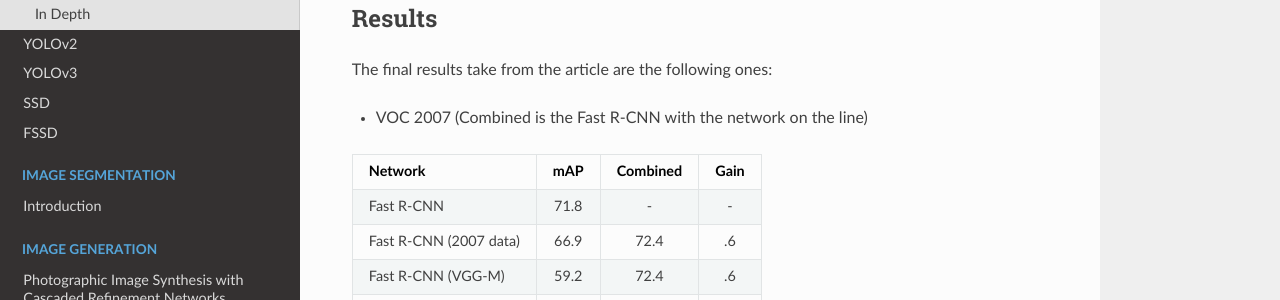
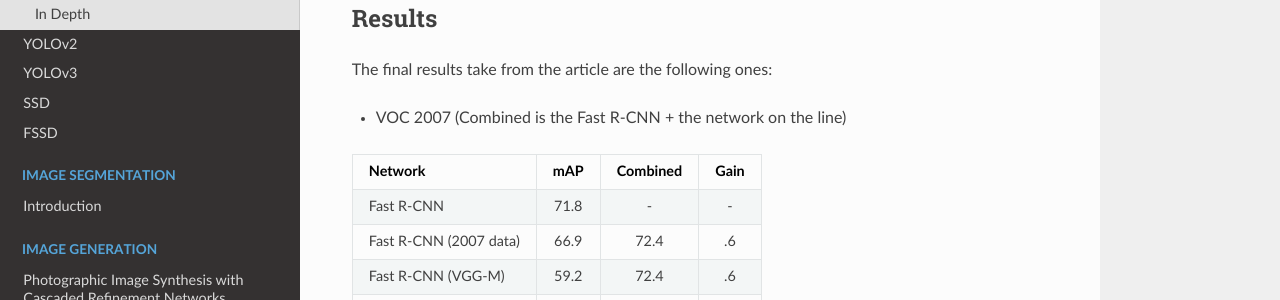
Before and after one commit to D3lt4lph4/papers, an MkDocs documentation site: the page built from docs/imagedetection/yolo.md, in a window 1280 px wide and 900 px high, scrolled down 1015 px. Shown: the part 150-450 px from the top of the window. Built offline with MkDocs 1.6.1, drawn with Linux system fonts in a browser that asks for light colours; nearby versions of some CDN libraries; old or Windows-style settings are respelled for this version of MkDocs.

Commit message:
small correction

```diff
--- a/docs/imagedetection/yolo.md
+++ b/docs/imagedetection/yolo.md
@@ -29,7 +29,7 @@
 
 The final results take from the article are the following ones:
 
-- VOC 2007 (Combined is the Fast R-CNN with the network on the line)
+- VOC 2007 (Combined is the Fast R-CNN + the network on the line)
 
 | Network | mAP | Combined | Gain |
 |---------|:---:|:--------:|:----:|
```
